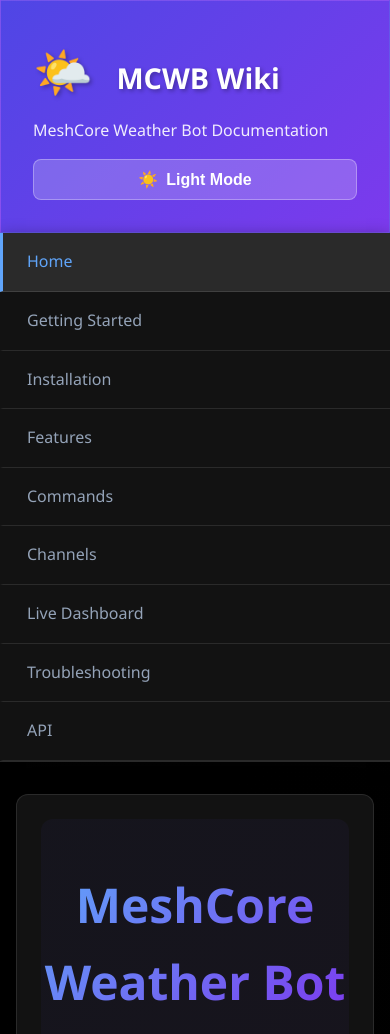
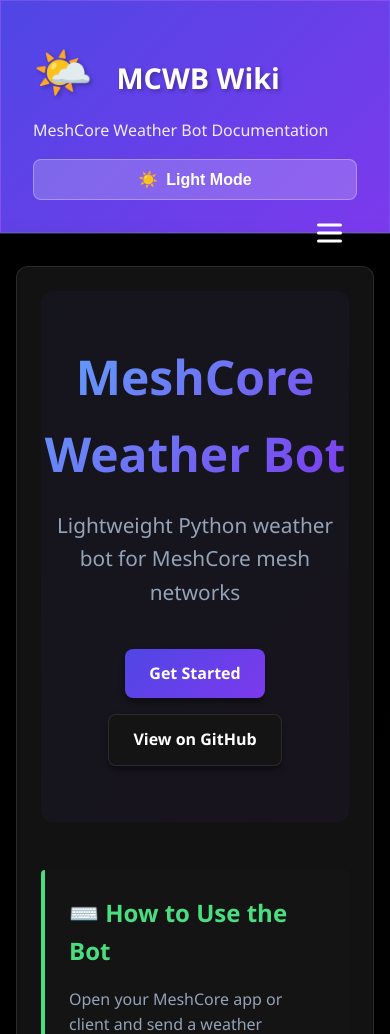
Before and after one commit to hostyorkshire/MCWB, a PHP site: page / in a window 390 px wide; the page is wider, and only the part inside the window is pictured. Shown: the top 1034 px of that part. Run offline with PHP 8.4, Linux system fonts and the light colour scheme.

Commit message:
Implement hamburger menu for mobile navigation
Co-authored-by: hostyorkshire <30184375+hostyorkshire@users.noreply.github.com>

```diff
--- a/website/css/style.css
+++ b/website/css/style.css
@@ -124,6 +124,47 @@ nav {
     border-bottom: 1px solid var(--border-color);
     box-shadow: 0 4px 16px var(--shadow);
     transition: all 0.3s ease;
+    position: relative;
+}
+
+.nav-container {
+    max-width: 1200px;
+    margin: 0 auto;
+    padding: 0 2rem;
+    position: relative;
+}
+
+/* Hamburger button */
+.hamburger {
+    display: none;
+    background: none;
+    border: none;
+    cursor: pointer;
+    padding: 1rem;
+    flex-direction: column;
+    gap: 5px;
+    z-index: 1000;
+}
+
+.hamburger span {
+    display: block;
+    width: 25px;
+    height: 3px;
+    background: var(--text-primary);
+    transition: all 0.3s ease;
+    border-radius: 2px;
+}
+
+.hamburger.active span:nth-child(1) {
+    transform: rotate(45deg) translate(7px, 7px);
+}
+
+.hamburger.active span:nth-child(2) {
+    opacity: 0;
+}
+
+.hamburger.active span:nth-child(3) {
+    transform: rotate(-45deg) translate(7px, -7px);
 }
 
 nav ul {
@@ -131,7 +172,7 @@ nav ul {
     display: flex;
     max-width: 1200px;
     margin: 0 auto;
-    padding: 0 2rem;
+    padding: 0;
     flex-wrap: wrap;
 }
 
@@ -473,9 +514,27 @@ footer a {
         justify-content: center;
     }
 
+    /* Show hamburger button on mobile */
+    .hamburger {
+        display: flex;
+        position: absolute;
+        right: 2rem;
+        top: 50%;
+        transform: translateY(-50%);
+    }
+
+    /* Hide menu by default on mobile */
     nav ul {
         flex-direction: column;
         padding: 0;
+        max-height: 0;
+        overflow: hidden;
+        transition: max-height 0.3s ease;
+    }
+
+    /* Show menu when active */
+    nav ul.active {
+        max-height: 500px;
     }
 
     nav ul li a {
--- a/website/index.html
+++ b/website/index.html
@@ -22,6 +22,12 @@
     </header>
 
     <nav>
+        <div class="nav-container">
+            <button class="hamburger" id="hamburger">
+                <span></span>
+                <span></span>
+                <span></span>
+            </button>
             <ul>
                 <li><a href="index.html" class="active">Home</a></li>
                 <li><a href="getting-started.html">Getting Started</a></li>
@@ -33,6 +39,7 @@
                 <li><a href="troubleshooting.html">Troubleshooting</a></li>
                 <li><a href="api.html">API</a></li>
             </ul>
+        </div>
     </nav>
 
     <main>
--- a/website/js/main.js
+++ b/website/js/main.js
@@ -35,6 +35,26 @@ function updateThemeButton(theme) {
 document.addEventListener('DOMContentLoaded', function() {
     // Initialize theme
     initTheme();
+
+    // Hamburger menu toggle
+    const hamburger = document.getElementById('hamburger');
+    const navMenu = document.querySelector('nav ul');
+
+    if (hamburger && navMenu) {
+        hamburger.addEventListener('click', function() {
+            hamburger.classList.toggle('active');
+            navMenu.classList.toggle('active');
+        });
+
+        // Close menu when a link is clicked
+        const navLinks = document.querySelectorAll('nav a');
+        navLinks.forEach(link => {
+            link.addEventListener('click', function() {
+                hamburger.classList.remove('active');
+                navMenu.classList.remove('active');
+            });
+        });
+    }
 
     // Back to top button
     const backToTop = document.getElementById('backToTop');
```
Also changed, not shown: website/api.html (+7 -0 lines), website/channels.html (+7 -0 lines), website/commands.html (+7 -0 lines), website/dashboard.html (+7 -0 lines), website/features.html (+7 -0 lines), website/getting-started.html (+7 -0 lines), website/installation.html (+7 -0 lines), website/troubleshooting.html (+7 -0 lines). Lines whose indentation alone changed are shown as unchanged.
